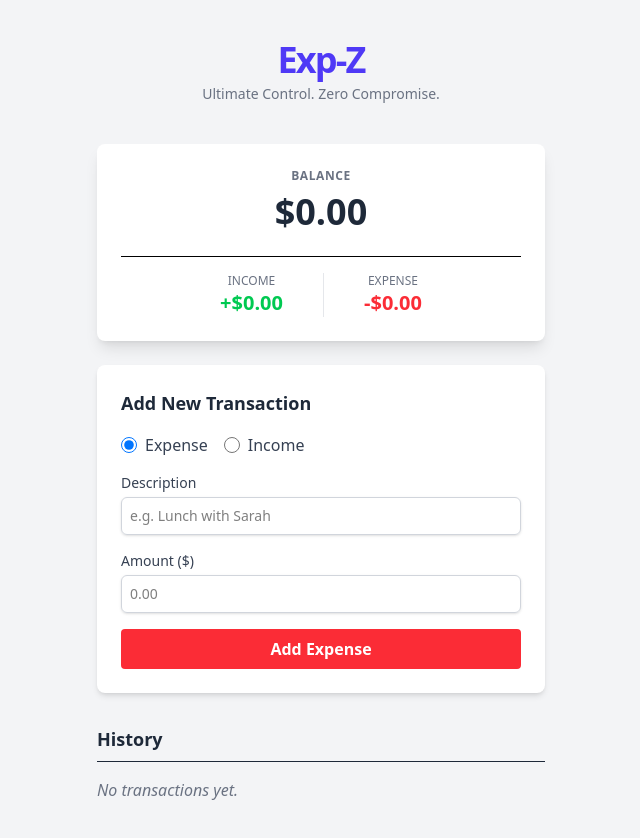
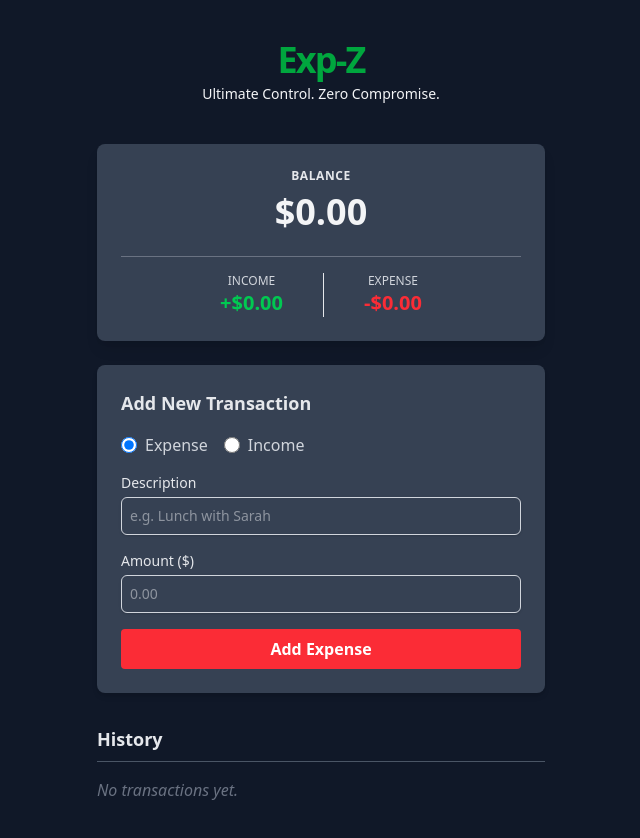
Before and after one commit to b0yu-li/exp-z, a React (Vite) app in the folder packages/client/: page / in a window 1280 px wide. Shown: the top 838 px of the page, without its empty margins (319-959 px from the left). Built offline with nearby package versions, Linux system fonts and the light colour scheme.

Commit message:
style: convert to dark mode

```diff
--- a/packages/client/src/App.tsx
+++ b/packages/client/src/App.tsx
@@ -43,26 +43,26 @@ function App() {
   ).toFixed(2);
 
   return (
-    <div className="min-h-screen bg-gray-100 py-10 px-4">
+    <div className="min-h-screen bg-gray-900 py-10 px-4">
       <div className="max-w-md mx-auto">
         <header className="text-center mb-10">
-          <h1 className="text-4xl font-extrabold text-indigo-600 tracking-tighter">Exp-Z</h1>
-          <p className="text-gray-500 text-sm mt-1">Ultimate Control. Zero Compromise.</p>
+          <h1 className="text-4xl font-extrabold text-green-600 tracking-tighter">Exp-Z</h1>
+          <p className="text-gray-100 text-sm mt-1">Ultimate Control. Zero Compromise.</p>
         </header>
 
         {/* The Dashboard (Summary) */}
-        <div className="bg-white p-6 rounded-lg shadow-lg mb-6 text-center">
-          <h4 className="text-gray-500 uppercase text-xs font-bold tracking-wider">Balance</h4>
-          <h1 className="text-4xl font-bold my-2 text-gray-800">${total}</h1>
+        <div className="bg-gray-700 p-6 rounded-lg shadow-lg mb-6 text-center">
+          <h4 className="text-gray-200 uppercase text-xs font-bold tracking-wider">Balance</h4>
+          <h1 className="text-4xl font-bold my-2 text-gray-100">${total}</h1>
 
-          <div className="flex justify-center gap-10 mt-6 border-t pt-4">
+          <div className="flex justify-center gap-10 mt-6 border-t border-gray-500 pt-4">
             <div>
-              <h4 className="text-gray-500 text-xs uppercase">Income</h4>
+              <h4 className="text-gray-300 text-xs uppercase">Income</h4>
               <p className="text-green-500 font-bold text-xl">+${income}</p>
             </div>
             <div className="border-r border-gray-200"></div>
             <div>
-              <h4 className="text-gray-500 text-xs uppercase">Expense</h4>
+              <h4 className="text-gray-300 text-xs uppercase">Expense</h4>
               <p className="text-red-500 font-bold text-xl">-${expense}</p>
             </div>
           </div>
--- a/packages/client/src/components/AddTransactionForm.tsx
+++ b/packages/client/src/components/AddTransactionForm.tsx
@@ -39,8 +39,8 @@ export const AddTransactionForm = ({ onAdd }: Props) => {
     };
 
     return (
-        <div className="bg-white p-6 rounded-lg shadow-md mb-6">
-            <h3 className="text-lg font-bold mb-4 text-gray-800">Add New Transaction</h3>
+        <div className="bg-gray-700 p-6 rounded-lg shadow-md mb-6">
+            <h3 className="text-lg font-bold mb-4 text-gray-200">Add New Transaction</h3>
 
             <form onSubmit={handleSubmit} className="space-y-4">
 
@@ -54,7 +54,7 @@ export const AddTransactionForm = ({ onAdd }: Props) => {
                             onChange={() => setIsExpense(true)}
                             className="w-4 h-4 text-red-600 focus:ring-red-500"
                         />
-                        <span className="ml-2 text-gray-700">Expense</span>
+                        <span className="ml-2 text-gray-300">Expense</span>
                     </label>
                     <label className="flex items-center cursor-pointer">
                         <input
@@ -64,32 +64,32 @@ export const AddTransactionForm = ({ onAdd }: Props) => {
                             onChange={() => setIsExpense(false)}
                             className="w-4 h-4 text-green-600 focus:ring-green-500"
                         />
-                        <span className="ml-2 text-gray-700">Income</span>
+                        <span className="ml-2 text-gray-300">Income</span>
                     </label>
                 </div>
 
                 {/* Text Input */}
                 <div>
-                    <label className="block text-sm font-medium text-gray-700">Description</label>
+                    <label className="block text-sm font-medium text-gray-200">Description</label>
                     <input
                         type="text"
                         value={text}
                         onChange={(e) => setText(e.target.value)}
                         placeholder="e.g. Lunch with Sarah"
-                        className="mt-1 block w-full rounded-md border-gray-300 shadow-sm focus:border-indigo-500 focus:ring-indigo-500 sm:text-sm p-2 border"
+                        className="mt-1 block w-full rounded-md border-gray-300 shadow-sm focus:border-indigo-500 focus:ring-indigo-500 sm:text-sm text-gray-200 p-2 border"
                     />
                 </div>
 
                 {/* Amount Input */}
                 <div>
-                    <label className="block text-sm font-medium text-gray-700">Amount ($)</label>
+                    <label className="block text-sm font-medium text-gray-200">Amount ($)</label>
                     <input
                         type="number"
                         value={amount}
                         onChange={(e) => setAmount(e.target.value)}
                         placeholder="0.00"
                         step="0.01" // Allow cents
-                        className="mt-1 block w-full rounded-md border-gray-300 shadow-sm focus:border-indigo-500 focus:ring-indigo-500 sm:text-sm p-2 border"
+                        className="mt-1 block w-full rounded-md border-gray-300 shadow-sm focus:border-indigo-500 focus:ring-indigo-500 sm:text-sm text-gray-200 p-2 border"
                     />
                 </div>
 
--- a/packages/client/src/components/TransactionList.tsx
+++ b/packages/client/src/components/TransactionList.tsx
@@ -12,7 +12,7 @@ interface Props {
 export const TransactionList = ({ transactions, onDelete }: Props) => {
     return (
         <div className="mt-8">
-            <h3 className="text-lg font-bold mb-4 text-gray-800 border-b pb-2">History</h3>
+            <h3 className="text-lg font-bold mb-4 text-gray-200 border-b border-gray-600 pb-2">History</h3>
             <ul className="space-y-3">
                 {transactions.length === 0 && (
                     <p className="text-gray-500 italic">No transactions yet.</p>
```
